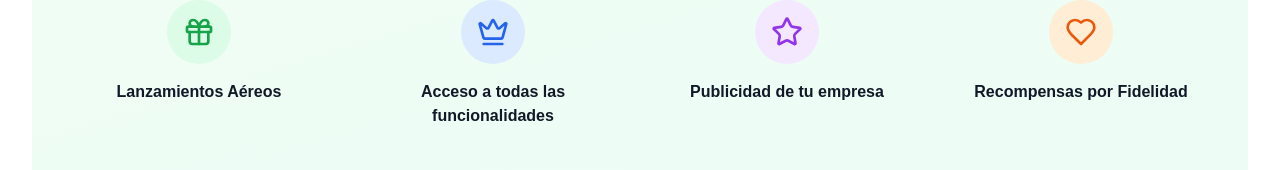
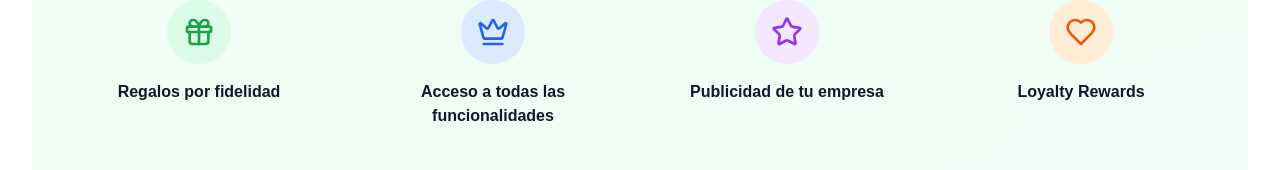
Before and after one commit to Hubit85/HubitApp, a Next.js app: page / in a window 1280 px wide. Shown: the part 5102-5272 px from the top of the page. Built offline with nearby package versions, Linux system fonts and the light colour scheme.

Commit message:
refactor(i18n): Rename airdrops benefit and remove loyalty rewards

```diff
--- a/src/contexts/LanguageContext.tsx
+++ b/src/contexts/LanguageContext.tsx
@@ -183,7 +183,7 @@ const translations = {
     howToBuyHbitTitle: "How to Buy HBIT",
     howToBuyHbitIntro: "Follow these simple steps to acquire HBIT tokens and access exclusive benefits",
     hbitBenefits: "Benefits of using the platform while holding HBIT",
-    benefit1: "Airdrops",
+    benefit1: "Loyalty Airdrops",
     benefit2: "Access to all features",
     benefit3: "Company advertising",
     benefit4: "Loyalty Rewards",
@@ -362,10 +362,9 @@ const translations = {
     howToBuyHbitTitle: "Cómo Comprar HBIT",
     howToBuyHbitIntro: "Sigue estos sencillos pasos para adquirir tokens HBIT y acceder a beneficios exclusivos",
     hbitBenefits: "Beneficios de usar la plataforma manteniendo HBIT",
-    benefit1: "Lanzamientos Aéreos",
+    benefit1: "Regalos por fidelidad",
     benefit2: "Acceso a todas las funcionalidades",
     benefit3: "Publicidad de tu empresa",
-    benefit4: "Recompensas por Fidelidad",
     startUsingHbit: "Comenzar a usar HBIT",
     learnMore: "Saber más"
   },
```
